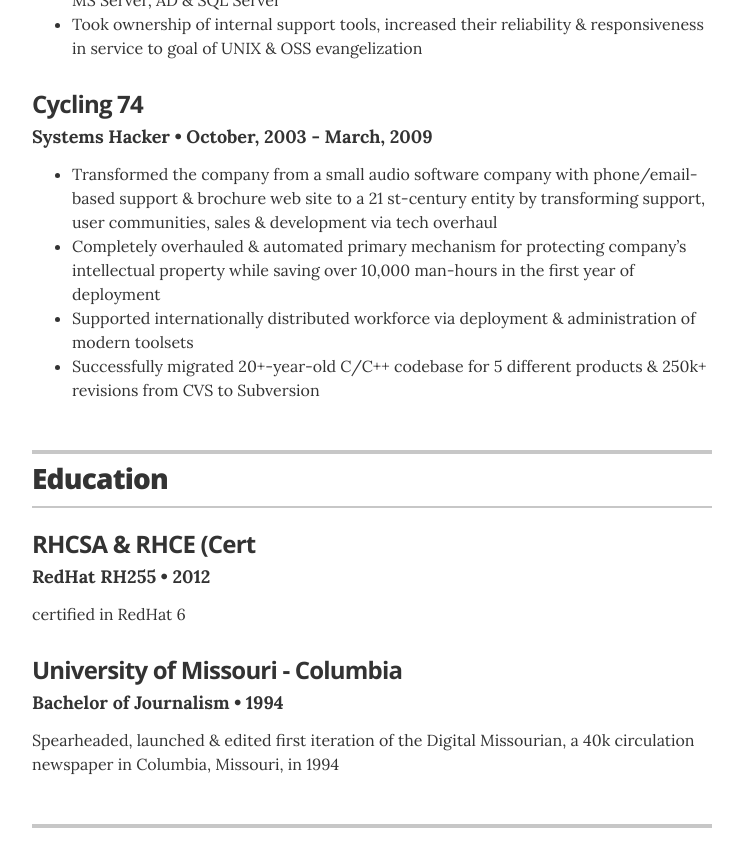
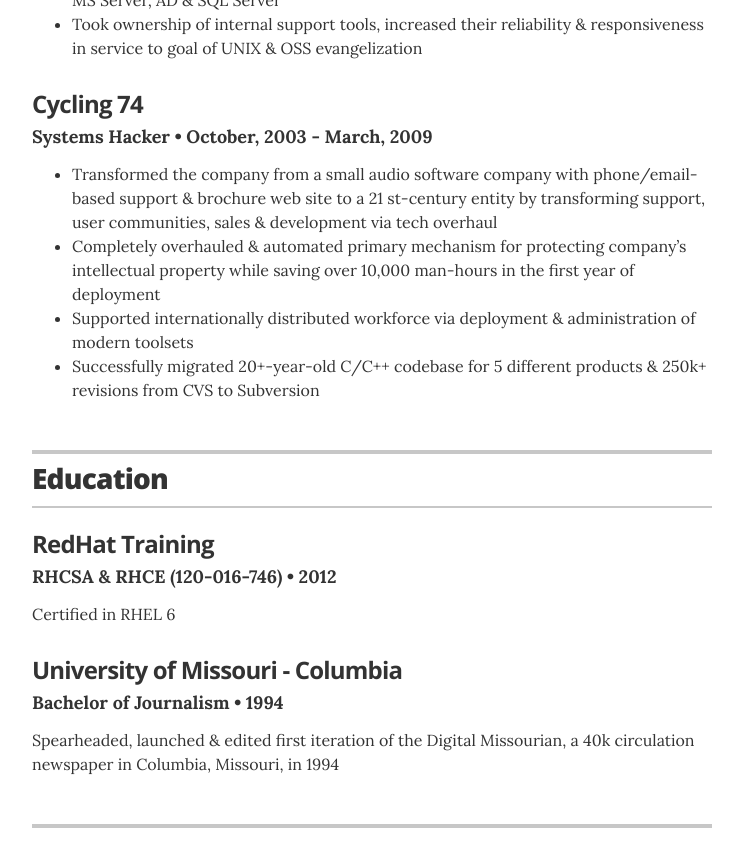
Before and after one commit to wallacewinfrey/wallacewinfrey.github.io, a Jekyll site: the page built from index.html, in a window 1280 px wide and 900 px high, scrolled down 2137 px. Shown: the top 867 px of the window, without its empty margins (268-1011 px from the left). Built offline with Jekyll 4.4.1, drawn with Linux system fonts in a browser that asks for light colours.

Commit message:
fixed typo

```diff
--- a/_data/education.yml
+++ b/_data/education.yml
@@ -1,8 +1,8 @@
 # Degree
-- degree: RedHat RH255
-  uni: RHCSA & RHCE (Cert #120-016-746)
+- degree: RHCSA & RHCE (120-016-746)
+  uni: RedHat Training
   year: 2012
-  summary: certified in RedHat 6
+  summary: Certified in RHEL 6
 
 - degree: Bachelor of Journalism
   uni: University of Missouri - Columbia
```
